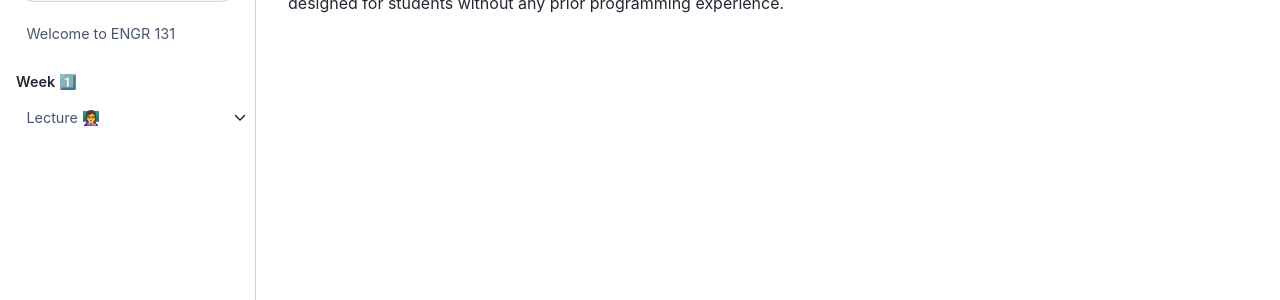
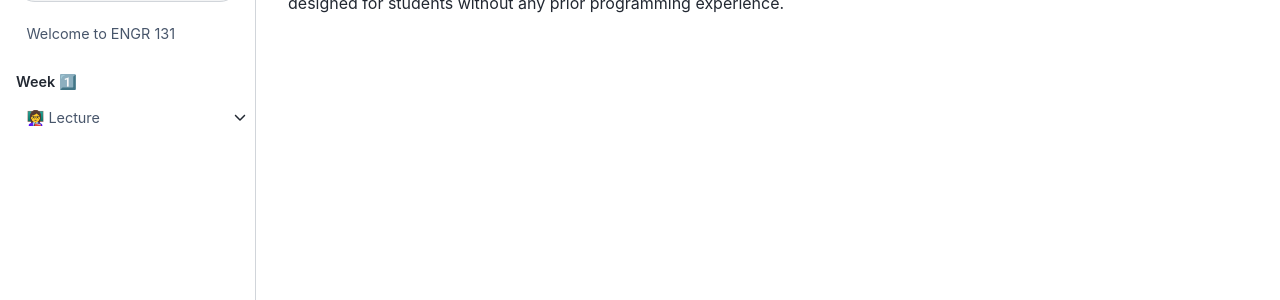
Before and after one commit to DrexelEngineering/ENGR131_W2023, a Jupyter Book: the page built from README.md, in a window 1280 px wide. Shown: the part 322-622 px from the top of the page. Built offline with Jupyter Book 1.0.4 settings and Sphinx 7.4.7 and the Sphinx Book theme 1.1.4, drawn with Linux system fonts in a browser that asks for light colours; pages that are not in the unit, such as notebooks, are missing from menus.

Commit message:
update emojis

```diff
--- a/_toc.yml
+++ b/_toc.yml
@@ -13,7 +13,7 @@ parts:
   - caption: "Week 1\uFE0F\u20E3"
     chapters:
       - file: jupyterbook/week1/lecture1/lecture1
-        title: "Lecture 👩‍🏫"
+        title: "👩‍🏫 Lecture"
         sections:
           - file: jupyterbook/week1/lecture1/1_1_Why_Coding_is_the_most_important_skill
           - file: jupyterbook/week1/lecture1/1_2_Who_is_Prof_Capps
@@ -26,5 +26,6 @@ parts:
           - file: jupyterbook/week1/lecture1/1_9_Modules_and_Packages
           - file: jupyterbook/week1/lecture1/1_10_Variables
           - file: jupyterbook/week1/lecture1/1_11_Operators
+          - file: jupyterbook/week1/lecture1/1_12_Activity_1_2
       - file: jupyterbook/week1/homework1/assignment/hw1-turning_in_assignments
       - file: jupyterbook/week1/lab1/lab1-randomization
```
Also changed, not shown: 13 other files.
